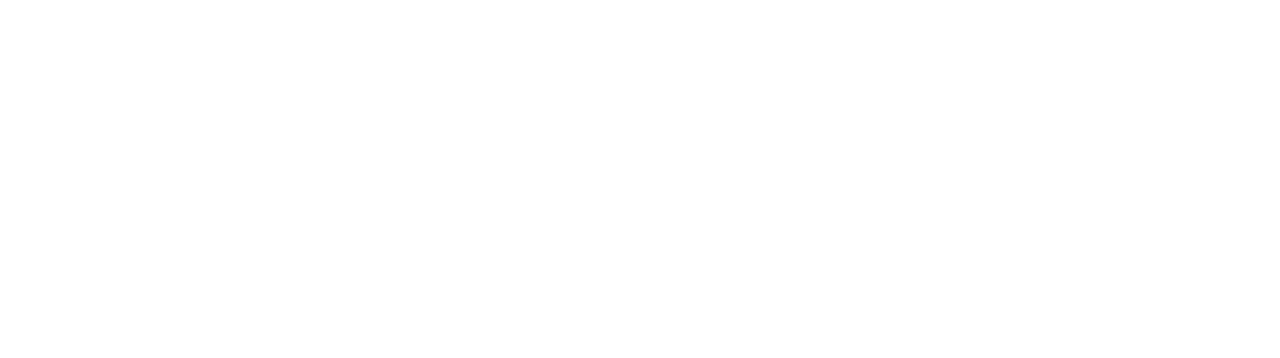
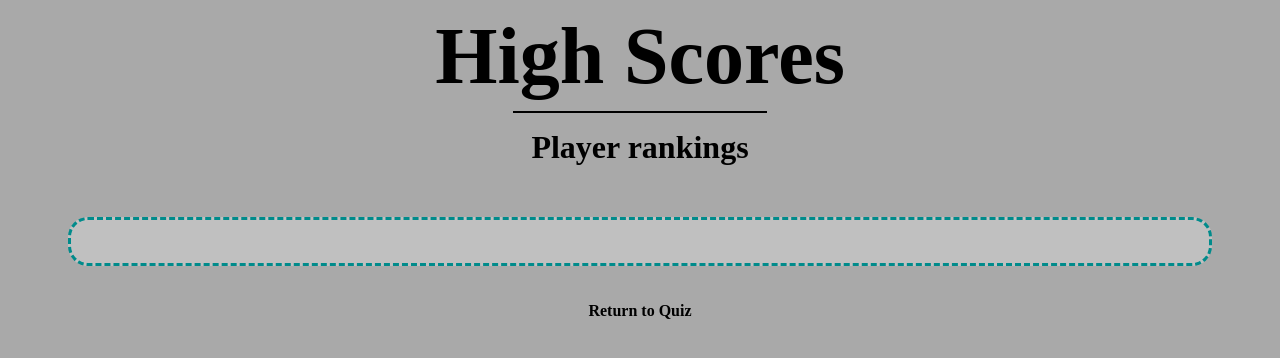
Before and after one commit to ohNOitsRO/code-quiz, a plain HTML site: page highscores.html in a window 1280 px wide. Drawn offline with Linux system fonts and the light colour scheme.

Commit message:
highscores.html WIP

```diff
--- a/assets/script.js
+++ b/assets/script.js
@@ -5,6 +5,7 @@ var secondAnswer = document.querySelector("#answer2");
 var thirdAnswer = document.querySelector("#answer3");
 var fourthAnswer = document.querySelector("#answer4");
 let timerLeft = 75;
+let highScore = 0;
 
 function countdown(){
     var timerInterval = setInterval(function() {
@@ -28,7 +29,7 @@ function countdown(){
 startGame.addEventListener("click", function() {
         startGame.setAttribute("style", "box-shadow: 0px 0px; top: 4px;");
         countdown();
-
+        showQuestions();
     });
 
 var questions = [
@@ -83,19 +84,19 @@ function showQuestions(){
 
 function checkAnswer(userAnswer){
     console.log(userAnswer);
-    let playerScore = 0;
+
 
     if (userAnswer == questions[currentQuestion].answer) {
-            playerScore = playerScore + 10;
+            highScore = highScore + 10;
 
     }
     else {
         timerLeft = timerLeft - 15;
     }
+
     currentQuestion++;
+
+    console.log(highScore);
     showQuestions();
 
 }
-
-
-showQuestions();
--- a/assets/styles.css
+++ b/assets/styles.css
@@ -91,3 +91,10 @@ footer {
     text-align: center;
 
 }
+
+footer a {
+    text-decoration: none;
+    color: black;
+    font-weight: bolder;
+
+}
--- a/highscores.html
+++ b/highscores.html
@@ -0,0 +1,33 @@
+<!DOCTYPE html>
+<html lang="en">
+<head>
+    <meta charset="UTF-8">
+    <meta http-equiv="X-UA-Compatible" content="IE=edge">
+    <meta name="viewport" content="width=device-width, initial-scale=1.0">
+    <link rel="stylesheet" href="assets/styles.css">
+    <title>High Scores</title>
+</head>
+<body>
+    <header>
+        <h1>High Scores</h1>
+        <hr>
+        <h3>Player rankings</h3>
+    </header>
+    <br>
+    <br>
+    <main id="questions">
+        <br>
+
+
+    </main>
+    <br>
+    <br>
+
+    <footer><a href="index.html">Return to Quiz</a>
+
+
+    </footer>
+
+<script src="assets/script.js"></script>
+</body>
+</html>
```
Also changed, not shown: index.html (+1 -1 lines).
